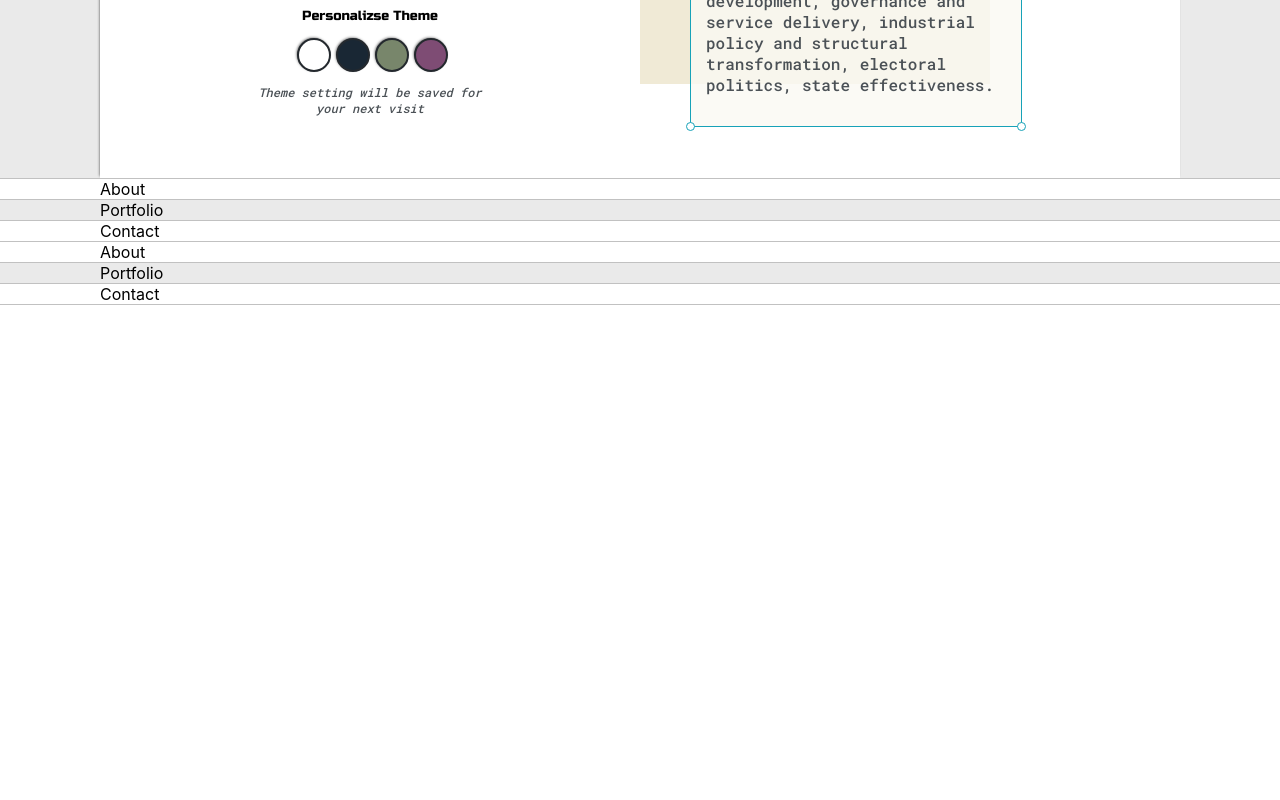
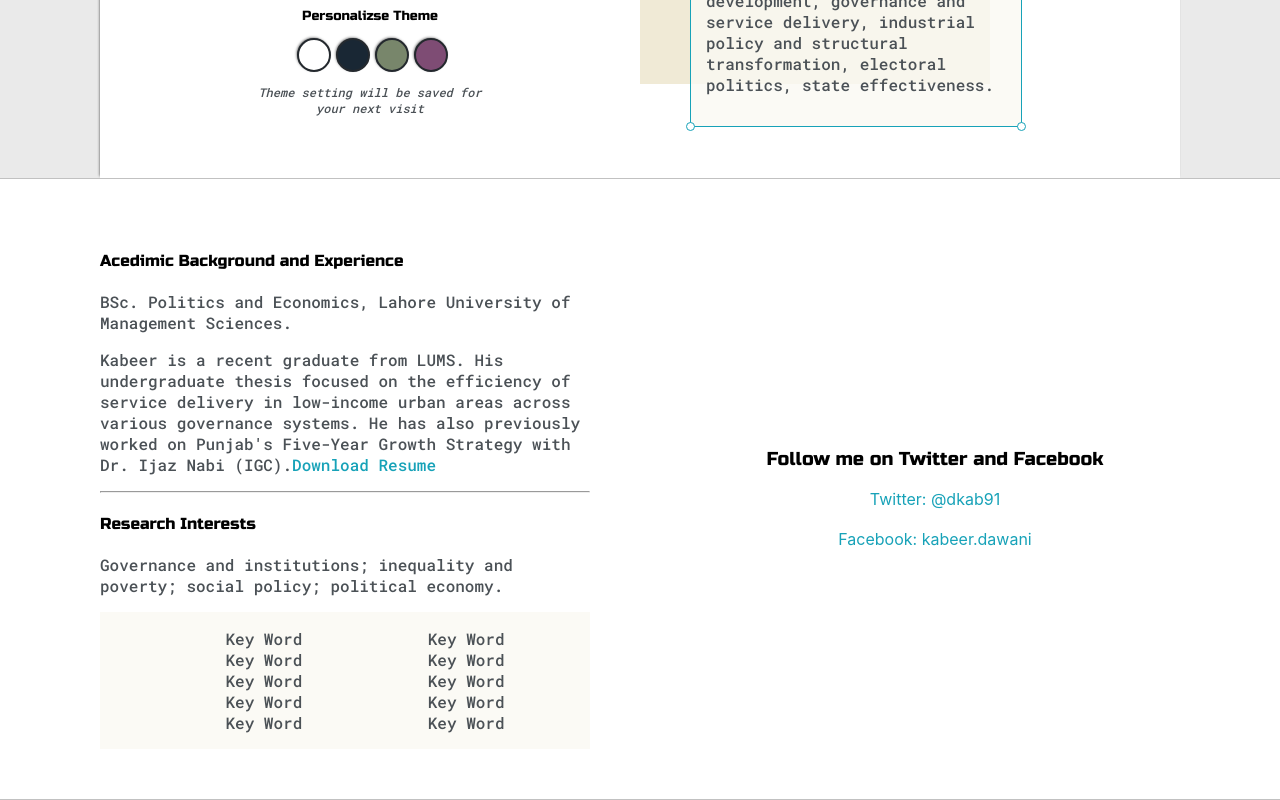
Before and after one commit to bilalfareed83/portfolio-sample, a React (Create React App) app: page / in a window 1280 px wide. Shown: the part 494-1294 px from the top of the page. Before the commit the page ends 800 px from the top, so only its background shows below. Built offline with nearby package versions, Linux system fonts and the light colour scheme.

Commit message:
complete about section

```diff
--- a/src/App.css
+++ b/src/App.css
@@ -247,3 +247,24 @@ box-shadow: -1px -1px 3px -1px rgba(0,0,0,0.75);
   bottom: -5px;
   right: -5px;
 }
+
+
+.about-wrapper{
+  display: grid;
+  grid-template-columns: repeat(auto-fit, minmax(320px, 1fr));
+  padding-top: 50px;
+  padding-bottom: 50px;
+  gap: 100px;
+}
+
+#skill{
+  display: flex;
+  justify-content: space-evenly;
+  background-color: var(--previewBg);
+}
+
+.social-links{
+  display: grid;
+  align-content: center;
+  text-align: center;
+}
--- a/src/component/About.js
+++ b/src/component/About.js
@@ -6,22 +6,49 @@ const About = () => {
         <>
             <section className="s2">
                 <div className="main-container">
-                    About
+                    <div className="about-wrapper">
+                        <div className="about-me">
+                            <h4>Acedimic Background and Experience</h4>
+                            <p>BSc. Politics and Economics, Lahore University of Management Sciences.</p>
+                            <p>Kabeer is a recent graduate from LUMS. His undergraduate thesis focused on the efficiency of service delivery in low-income urban areas across various governance systems. He has also previously worked on Punjab's Five-Year Growth Strategy with Dr. Ijaz Nabi (IGC).<a href="resume/kabeer.pdf" target="blank">Download Resume</a> </p>
+
+                        <hr />
+
+                        <h4>Research Interests</h4>
+
+                        <p>Governance and institutions; inequality and poverty; social policy; political economy.</p>
+
+                        <div id="skill">
+                            <ul>
+                                <li>Key Word</li>
+                                <li>Key Word</li>
+                                <li>Key Word</li>
+                                <li>Key Word</li>
+                                <li>Key Word</li>
+
+                            </ul>
+                            <ul>
+                                <li>Key Word</li>
+                                <li>Key Word</li>
+                                <li>Key Word</li>
+                                <li>Key Word</li>
+                                <li>Key Word</li>
+
+                            </ul>
+                            </div>
+                            </div>
+
+                        <div className="social-links">
+                            <h3>Follow me on Twitter and Facebook</h3>
+                            <a href="https://twitter.com/dkab91?lang=en" target="blank">Twitter: @dkab91</a>
+                            <br/>
+                            <a href="https://www.facebook.com/kabeer.dawani" target="blank">Facebook: kabeer.dawani</a>
+                        </div>
+                </div>
                 </div>
             </section>
 
-            <section className="s1">
-                <div className="main-container">
-                    Portfolio
-                </div>
-            </section>
-
-            <section className="s2">
-                <div className="main-container">
-                    Contact
-                </div>
-            </section>
-            </>
+        </>
     )
 }
 
--- a/src/component/Home.js
+++ b/src/component/Home.js
@@ -8,7 +8,6 @@ const Home = () => {
                 <div className="main-container">
                     <div className="greeting-wrapper">
                     <h1>Hi, I'm Kabeer Dawani</h1>
-                        {/* <p>I am researcher</p> */}
                     </div>
                     <div className="intro-wrapper">
                         <div className="nav-wrapper">
@@ -52,7 +51,7 @@ const Home = () => {
                 </div>
             </section>
 
-            <section className="s2">
+            {/* <section className="s2">
                 <div className="main-container">
                     About
                 </div>
@@ -68,7 +67,7 @@ const Home = () => {
                 <div className="main-container">
                     Contact
                 </div>
-            </section>
+            </section> */}
             </>
     )
 }
```
Also changed, not shown: 1 other file (tests, documents, lock files or other folders).
